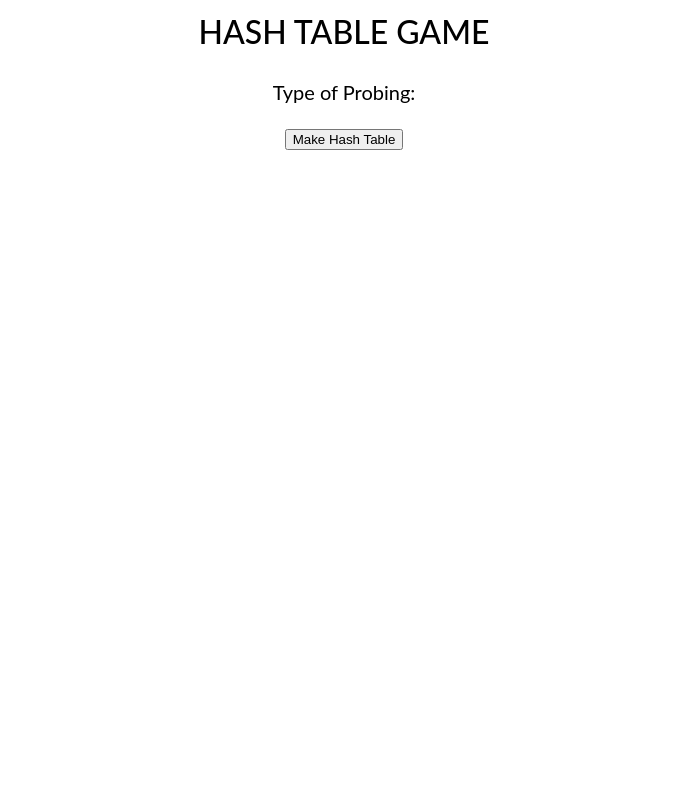
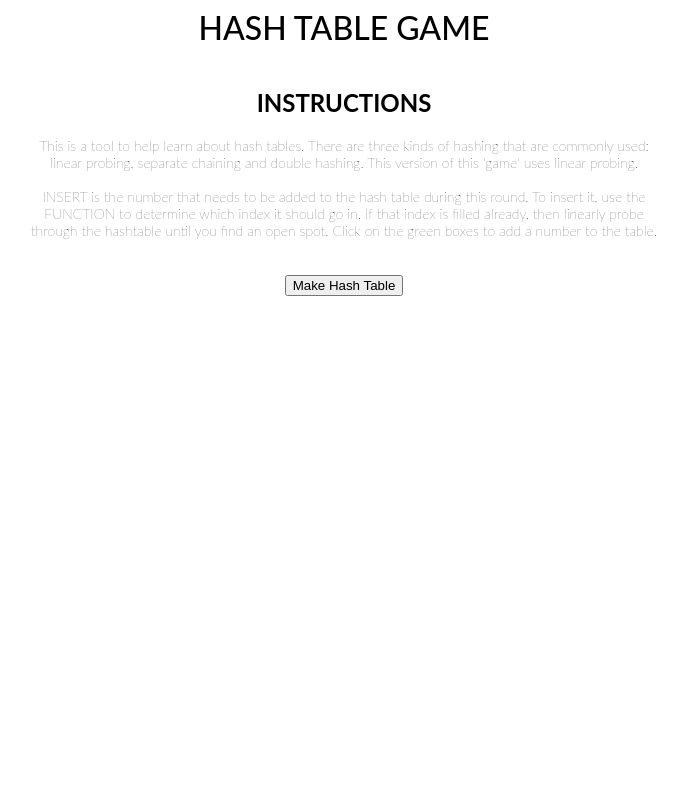
Before and after one commit to anathebealo/my_website, a PHP site: page /hashtables/index.html in a window 1280 px wide. Shown: the whole page, without its empty margins (296-980 px from the left). Run offline with PHP 8.4, Linux system fonts and the light colour scheme.

Commit message:
made hash tables look nicer and added better UI game flow

```diff
--- a/hashtables/css/stylesheet.css
+++ b/hashtables/css/stylesheet.css
@@ -1,20 +1,51 @@
 body {
     text-align: center;
+    font-family: Lato, "Helvetica Neue", Helvetica, Arial, sans-serif;
 
 }
 
 p {
-    font:14px/1.5 Lato, "Helvetica Neue", Helvetica, Arial, sans-serif;
+    font-size: 14px;
     font-weight:200;
 }
 
+p#wrong {
+    background-color: #fc8d91;
+    border-radius: 5px;
+    padding: 7px;
+}
+
+p#done {
+    background-color: #81c17d;
+    border-radius: 5px;
+    padding: 7px;
+}
+
+.centerSmall {
+    width: 30%;
+    margin-left: auto;
+    margin-right: auto;
+}
+.centerMed {
+    width: 50%;
+    margin-left: auto;
+    margin-right: auto;
+}
+
+#instructions {
+    display: inline-block;
+}
+#values {
+    display: inline-block;
+}
+
 h1 {
-    font:32px/1.5 Lato, "Helvetica Neue", Helvetica, Arial, sans-serif;
+    font-size:32px;
     font-weight:500;
 }
 
 h3 {
-    font:20px/1.5 Lato, "Helvetica Neue", Helvetica, Arial, sans-serif;
+    font-size:20px/1.5 Lato, "Helvetica Neue", Helvetica, Arial, sans-serif;
     font-weight:400;
 }
 
@@ -23,7 +54,7 @@ tr {
 }
 
 #buttons td {
-    font:14px/1.5 Lato, "Helvetica Neue", Helvetica, Arial, sans-serif;
+    font-size:14px;
     height: 50px;
     width: 50px;
     padding: 0px;
@@ -31,7 +62,7 @@ tr {
 }
 
 #index td {
-    font:14px/1.5 Lato, "Helvetica Neue", Helvetica, Arial, sans-serif;
+    font-size:14px;
     height: 10px;
     width: 50px;
     padding: 0px;
@@ -83,6 +114,6 @@ table {
 }
 
 strong {
-    font:16px/1.5 Lato, "Helvetica Neue", Helvetica, Arial, sans-serif;
+    font-size:16px;
     font-weight: 600;
 }
--- a/hashtables/index.html
+++ b/hashtables/index.html
@@ -14,25 +14,23 @@
 
 	<body>
 		<h1>HASH TABLE GAME</h1>
-		<h3 class="probingName">Type of Probing: </h3>
-		<!-- <select id="type_of_table">
-			<option value="Linear Probing">Linear Probing</option>
-		  	<option value="Double Hashing" selected>Double Hashing</option>
-		  	<option value="Separate Chaining">Separate Chaining</option>
-		</select> -->
+		<div id="info" class="centerMed">
+			<span id="instructions">
+				<h2>INSTRUCTIONS </h2>
+				<p> This is a tool to help learn about hash tables. There are three kinds of hashing that are commonly used: linear probing, separate chaining and double hashing. This version of this 'game' uses linear probing. <br><br>
+				INSERT is the number that needs to be added to the hash table during this round. To insert it, use the FUNCTION to determine which index it should go in. If that index is filled already, then linearly probe through the hashtable until you find an open spot. Click on the green boxes to add a number to the table.</p>
+			</span>
+			<span id="values">
+				<h3 id="probingName"> </h3>
 
-		<div id="table_info">
-		</div>
+			  	<h1 id="probe"> </h1>
+				<h1 id="nextRandom"> </h1>
+		    	<h1 id="hashFunc"> </h1>
+	    	</span>
+    	</div>
+		<div id="table"> </div>
+		<div id="message" class="centerSmall"> </div>
 
-		<!-- <div id="instructions">
-			<p>Click to make a new hash table.</p>
-		</div> -->
-	  <h1 id="probe"> </h1>
-		<h1 id="nextRandom"> </h1>
-    <h1 id="hashFunc"> </h1>
-		<div id="table"> </div>
-
-		<!-- <div id="winnerscircle"> </div> -->
 		<button name="random" onclick="main()">Make Hash Table</button>
 	</body>
 	<script src="js/hash_tables_with_classes.js" charset="utf-8"></script>
--- a/hashtables/js/linear_probing.js
+++ b/hashtables/js/linear_probing.js
@@ -67,12 +67,15 @@ function Game_object(sizes, probes) {
     this.html_hash_table = undefined;
 
     this.start_game = function() {
+        document.getElementById("message").innerHTML = "";
+
         var random_index = Math.floor(Math.random()*6);
         this.game_hash_table = new Linear_probing_hash_table(sizes[random_index], probes[random_index]);
 
         this.random_inserts = [];
         for(var i = 0; i<sizes[random_index]; i++) {
-            this.random_inserts.push(Math.floor(Math.random()*50));
+            var random = Math.floor(Math.random()*70);
+            this.random_inserts.push(random);
         }
 
         console.log("size: " + sizes[random_index]);
@@ -92,15 +95,18 @@ function Game_object(sizes, probes) {
         for(i = 0; i<sizes[random_index]; i++) {
             this.html_hash_table.push("<td> <button class='table_button' onclick='check_selected_index(" + i + ")'"+ i + "'> __ </button></td>");
         }
-        document.getElementById("probe").innerHTML = "PROBE: " + probes[random_index];
-        document.getElementById("hashFunc").innerHTML = "FUNCTION: (key)%" + sizes[random_index];
+        document.getElementById("probe").innerHTML = "<p><strong>PROBE: " + probes[random_index] + "</strong></p>";
+        document.getElementById("hashFunc").innerHTML = "<p><strong>FUNCTION: (key)%" + sizes[random_index] + "</strong></p>";
+        document.getElementById("probingName").innerHTML = "<p><strong>Type of Probing: Linear Probing </strong></p>";
         give_next_random();
     }
 
     this.next_random = function() {
-      console.log(this.random_inserts.length - this.remaining_inserts);
+        if(this.remaining_inserts === 0) {
+            return -1;
+        }
         this.current_random = this.random_inserts[this.random_inserts.length - this.remaining_inserts];
-        this.remaining_inserts--
+        this.remaining_inserts--;
         return this.current_random;
     }
 
@@ -110,18 +116,27 @@ function Game_object(sizes, probes) {
 }
 
 function give_next_random() {
-    document.getElementById("nextRandom").innerHTML = "INSERT: " + game.next_random();
+    var next = game.next_random();
+    if(next === -1) {
+        document.getElementById("nextRandom").innerHTML = "";
+        document.getElementById("hashFunc").innerHTML = "";
+        document.getElementById("probe").innerHTML = "";
+        document.getElementById("message").innerHTML = "<p id='done'>Congrats! You correctly inserted all numbers! If you want to do another one, click the 'make hash table' button below.</p>";
+    } else {
+        document.getElementById("nextRandom").innerHTML = "<p><strong> INSERT: " + next + "</strong></p>";
+    }
 }
 
 function check_selected_index(guess_index) {
     if( game.check_insert(guess_index) ) {
+        document.getElementById("message").innerHTML = "";
         game.user_hash_table.insert(game.current_random, guess_index);
         game.html_hash_table[guess_index] = "<td> <button class='empty_row'>" + game.user_hash_table.table[guess_index][0]+ "</button></td>";
         draw_table();
-    give_next_random();
+        give_next_random();
     } else {
         //wait for user to give next guess
-        console.log("sorry that was wrong, try again");
+        document.getElementById("message").innerHTML = "<p id='wrong'>Sorry, that guess is incorrect. Please guess again.</p>";
     }
 }
 
@@ -133,7 +148,6 @@ function main() {
     game.start_game();
     draw_table()
 }
-
 
 function draw_table() {
     var table_str = "<table id='buttons'>";
--- a/script.js
+++ b/script.js
@@ -29,10 +29,10 @@ function expand_projects() {
 		$('#aboutprojects').css("opacity", "1");
 		$('#projectsdiv').html("<span class='buttons'><button class='project_button' onclick='location.href=\"http://www.anabealo.com/nqueens\"'>N-Queens</button>" +
 							"<button class='project_button' onclick='location.href=\"http://www.anabealo.com/data_structures\"'>Data Structure Tutorial</button></span>" +
-							"<span class='buttons'><button class='project_button' onclick='location.href=\"http://www.anabealo.com/map/map.html\"'>Places I've been</button>" +
+							"<span class='buttons'><button class='project_button' onclick='location.href=\"http://www.anabealo.com/map/\"'>Places I've been</button>" +
 							"<button class='project_button' onclick='location.href=\"http://www.anabealo.com/hashtables\"'>Hashtable Practice</button></span>" +
 							"<span class='buttons'><button class='project_button' onclick='location.href=\"http://www.anabealo.com/greedy\"'>Greedy Game</button>" +
-							"<button class='project_button' onclick='location.href=\"http://www.anabealo.com/greedy\"'>Graph Algorithm Visualizer</button></span>");
+							"<button class='project_button' onclick='location.href=\"http://www.anabealo.com/graph_ai_algs\"'>Graph Algorithm Visualizer</button></span>");
 		// $('#projectsdiv').html("<div id='col1'> </div>" +
 		// 					   "<ul> "	+
 		// 					   "<div id='col2'> </div> ");
```
